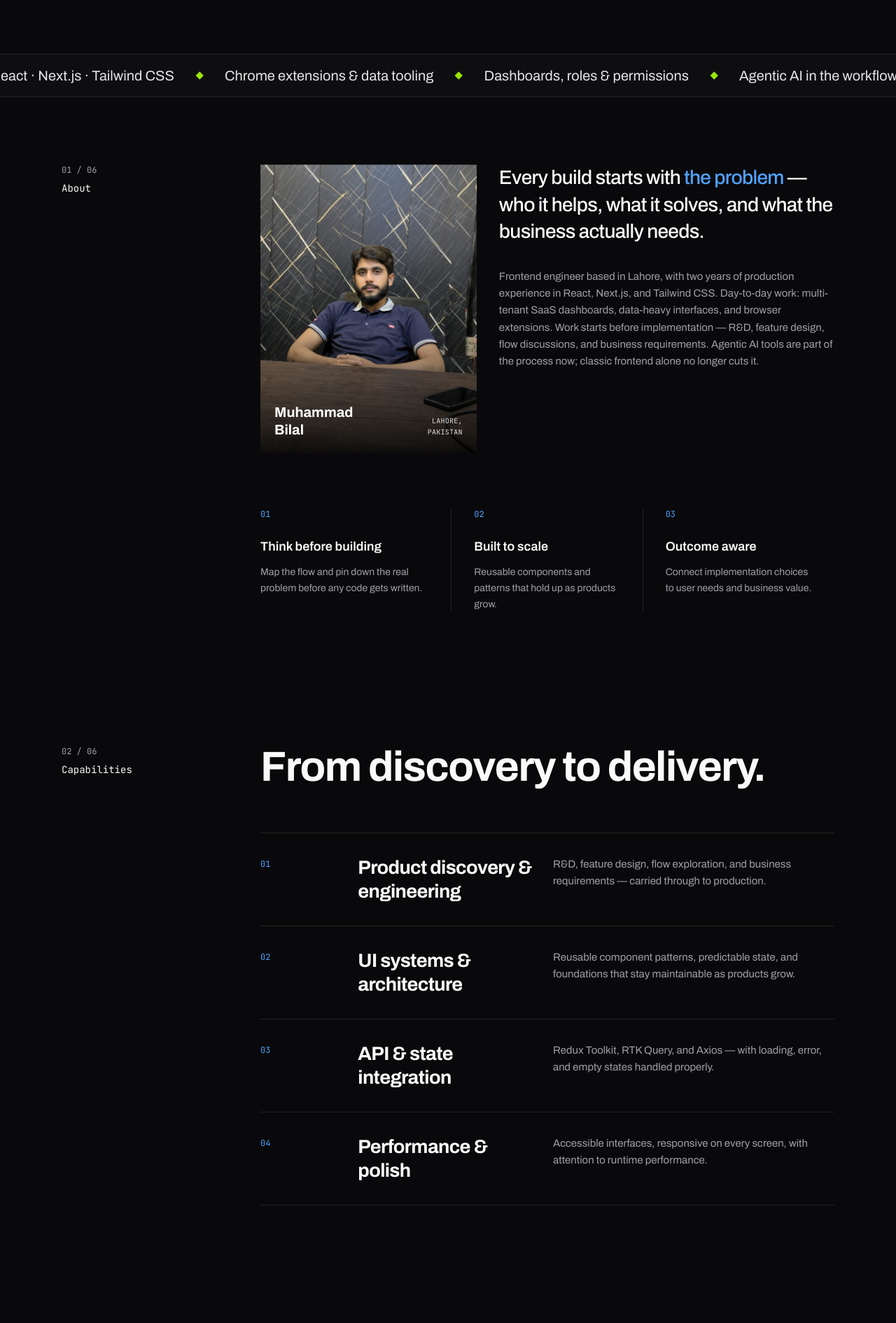
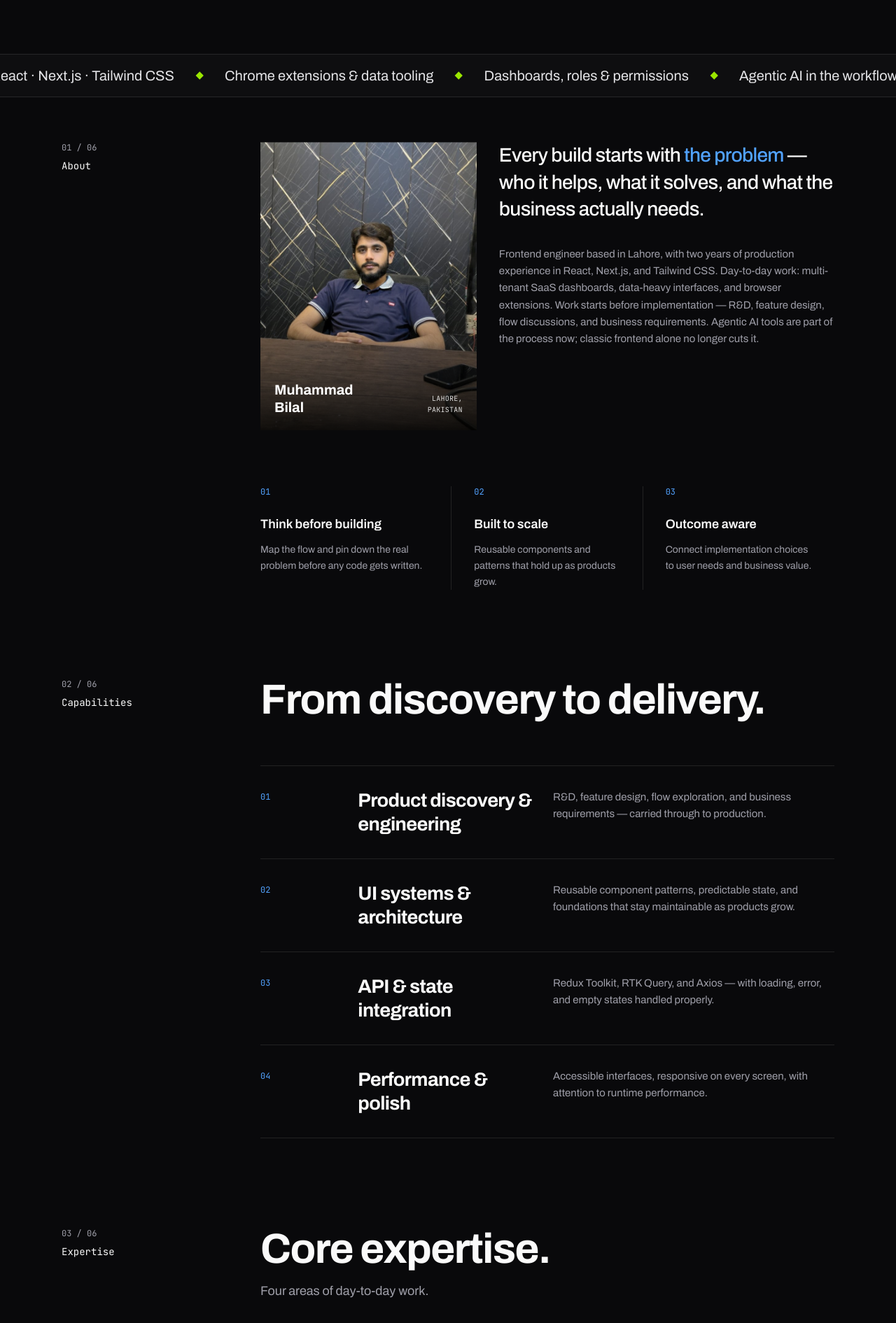
Before and after one commit to Bilal-Khan152/portfolio, a Next.js app: page / in a window 1280 px wide. Shown: the part 760-2651 px from the top of the page at 70% size. Built offline with nearby package versions, Linux system fonts and the light colour scheme.

Commit message:
Layout: reduce section padding site-wide (py-24 -> py-16)

```diff
--- a/components/About.jsx
+++ b/components/About.jsx
@@ -21,7 +21,7 @@
 export default function About() {
   return (
     <section id="about">
-      <div className="max-w-6xl mx-auto px-6 py-16 md:py-24">
+      <div className="max-w-6xl mx-auto px-6 py-12 md:py-16">
         <div className="md:grid md:grid-cols-12 md:gap-8">
           <div className="md:col-span-3">
             <Reveal>
--- a/components/Experience.jsx
+++ b/components/Experience.jsx
@@ -21,7 +21,7 @@
 export default function Experience() {
   return (
     <section id="experience" className="border-t border-zinc-200 dark:border-white/10">
-      <div className="mx-auto max-w-6xl px-6 py-16 md:py-24">
+      <div className="mx-auto max-w-6xl px-6 py-12 md:py-16">
         <div className="md:grid md:grid-cols-12 md:gap-8">
           <div className="md:col-span-3">
             <Reveal>
--- a/components/Expertise.jsx
+++ b/components/Expertise.jsx
@@ -32,7 +32,7 @@
 export default function Expertise() {
   return (
     <section id="expertise">
-      <div className="max-w-6xl mx-auto px-6 py-16 md:py-24">
+      <div className="max-w-6xl mx-auto px-6 py-12 md:py-16">
         <div className="md:grid md:grid-cols-12 md:gap-8">
           <div className="md:col-span-3">
             <Reveal>
--- a/components/Skills.jsx
+++ b/components/Skills.jsx
@@ -74,7 +74,7 @@
 export default function Skills() {
   return (
     <section id="skills">
-      <div className="max-w-6xl mx-auto px-6 py-16 md:py-24">
+      <div className="max-w-6xl mx-auto px-6 py-12 md:py-16">
         <div className="md:grid md:grid-cols-12 md:gap-8">
           <div className="md:col-span-3">
             <Reveal>
--- a/components/Testimonials.jsx
+++ b/components/Testimonials.jsx
@@ -181,7 +181,7 @@
 
   return (
     <section id="reviews">
-      <div className="max-w-6xl mx-auto px-6 py-16 md:py-24">
+      <div className="max-w-6xl mx-auto px-6 py-12 md:py-16">
         <Reveal>
           <div className="flex items-center justify-between gap-6">
             <h2 className="font-sans font-bold tracking-tight text-2xl md:text-3xl text-[#09090B] dark:text-[#FAFAFA]">
--- a/components/WhatIDo.jsx
+++ b/components/WhatIDo.jsx
@@ -26,7 +26,7 @@
 export default function WhatIDo() {
   return (
     <section id="what-i-do">
-      <div className="max-w-6xl mx-auto px-6 py-16 md:py-24">
+      <div className="max-w-6xl mx-auto px-6 py-12 md:py-16">
         <div className="md:grid md:grid-cols-12 md:gap-8">
           <div className="md:col-span-3">
             <Reveal>
--- a/components/Work.jsx
+++ b/components/Work.jsx
@@ -305,7 +305,7 @@
 
   return (
     <section id="work" className="border-t border-zinc-200 dark:border-white/10">
-      <div className="mx-auto max-w-6xl px-6 py-16 md:py-24">
+      <div className="mx-auto max-w-6xl px-6 py-12 md:py-16">
         <div className="md:grid md:grid-cols-12 md:gap-8">
           <div className="md:col-span-3">
             <Reveal>
```
